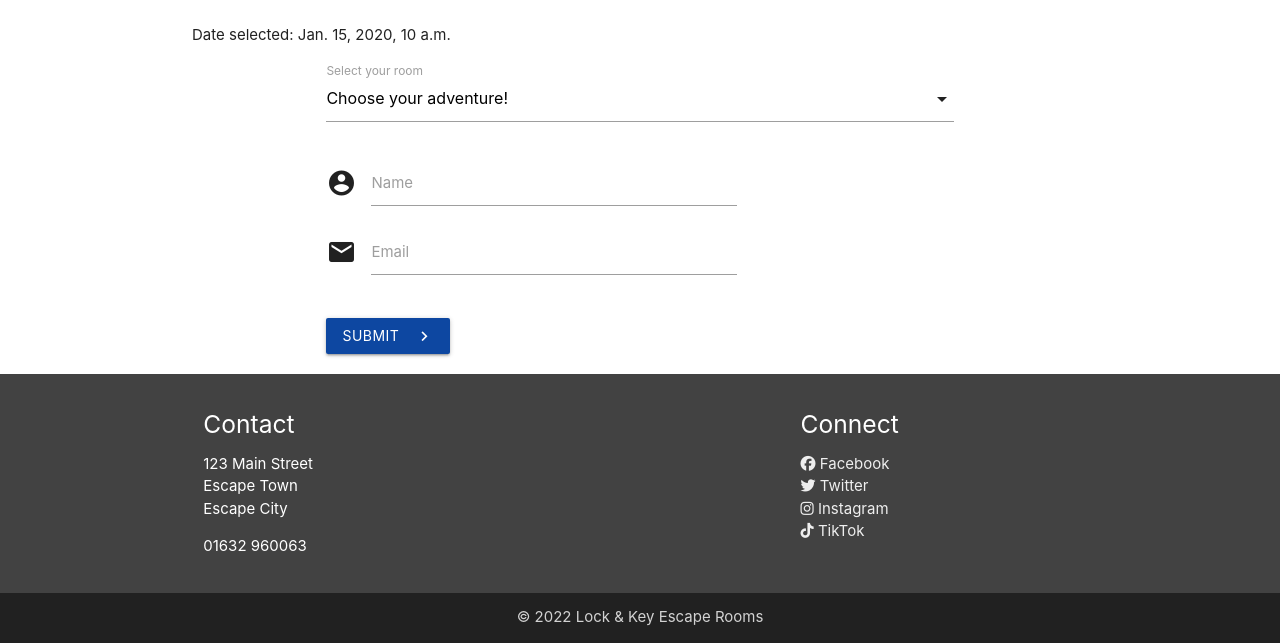
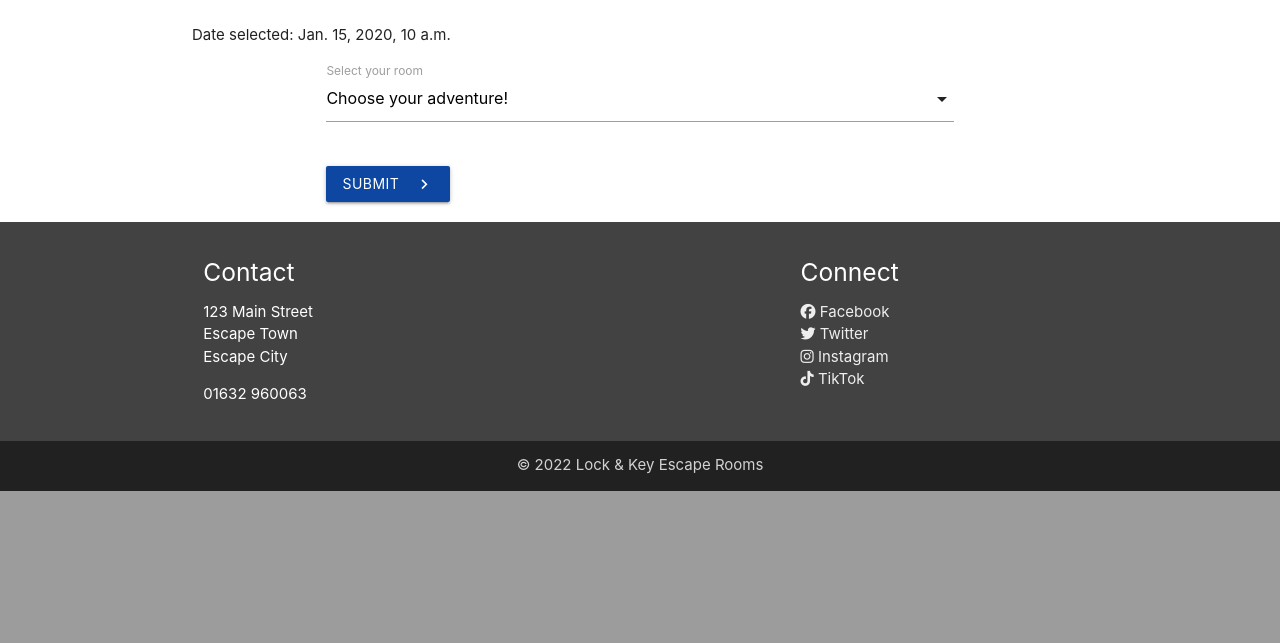
Before and after one commit to ChrisCherng/lock-and-key, a Django app: template templates/booking.html in a window 1280 px wide. Shown: the part 682-1325 px from the top of the page. After the commit the page ends 1173 px from the top, so only its background shows below. Run offline with Django 3.2, Linux system fonts and the light colour scheme; tables that the repository leaves empty hold one stand-in row (values such as "Sample post"); the template is opened without the code that fills it: values that come from a table or form of the project are taken from there, most other values are stand-ins (such as "Sample title", 1, 10 or a date in 2020); parts of the project's set-up code (start-up, migrations or seed data) failed here and were passed over; some libraries are stand-ins or nearby versions.

Commit message:
use logged in user details as part of the booking process to reduce user input requirements

```diff
--- a/templates/booking.html
+++ b/templates/booking.html
@@ -22,14 +22,12 @@
                         <label>Select your room</label>
                     </div>
                     <div class="col s12 l8">
-                        <div class="input-field">
-                            <i class="material-icons prefix">account_circle</i>
-                            <input type="text" id="name" name="name" required>
+                        <div class="input-field hide">
+                            <input type="text" id="name" name="name" value="{{ user.first_name }} {{ user.last_name }}" required>
                             <label for="name">Name</label>
                         </div>
-                        <div class="input-field">
-                            <i class="material-icons prefix">email</i>
-                            <input type="email" id="email" name="email" required>
+                        <div class="input-field hide">
+                            <input type="email" id="email" name="email" value="{{ user.email }}" required>
                             <label for="email">Email</label>
                         </div>
                         <div class="input-field hide">
--- a/templates/user-bookings.html
+++ b/templates/user-bookings.html
@@ -7,6 +7,8 @@
 
     <p>Below is a list of your bookings.</p>
     <p>You can amend or delete them using the buttons below.</p>
+
+    <hr>
 
     {% if booking_list %}
     <table class="responsive-table">
@@ -36,7 +38,7 @@
     </table>
 
     {% else %}
-      <p>You do not have any bookings currently.</p>
+      <p><em>You do not have any bookings currently.</em></p>
     {% endif %}
 
 </section>
```
Also changed, not shown: rooms/forms.py (renamed from rooms/bookingform.py, +12 -0 lines), rooms/views.py (+4 -4 lines).
